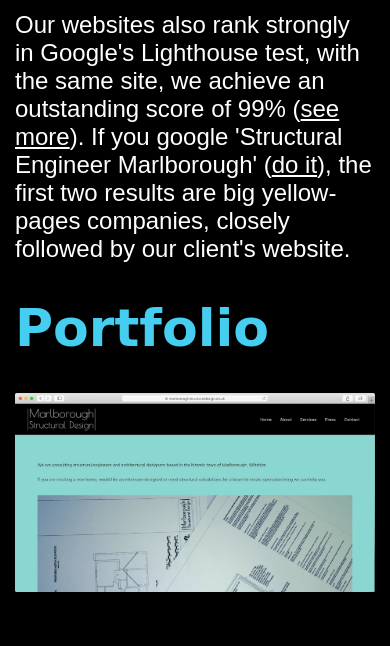
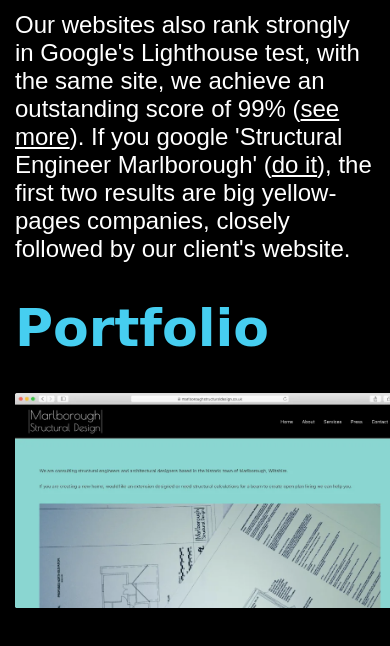
Before and after one commit to tejtdesign/tejtdesign.github.io, a plain HTML site: page index.html in a window 390 px wide. Shown: the part 1981-2627 px from the top of the page. Drawn offline with Linux system fonts and the light colour scheme; some packages are replaced by stand-ins of ours; a script that the page names is missing; a web font is replaced by a local one.

Commit message:
Update style.css

```diff
--- a/style.css
+++ b/style.css
@@ -347,10 +347,10 @@ input[type=text], select {
   margin-left: 15px;
 }
 
-.msdImg {width: 30vw;}
+.msdImg {width: 50vw;}
 
 @media screen and (max-width: 500px) {
-  .msdImg {width: 100% !important;}
+  .msdImg {width: 100vw !important;}
 }
 
 a {
```
